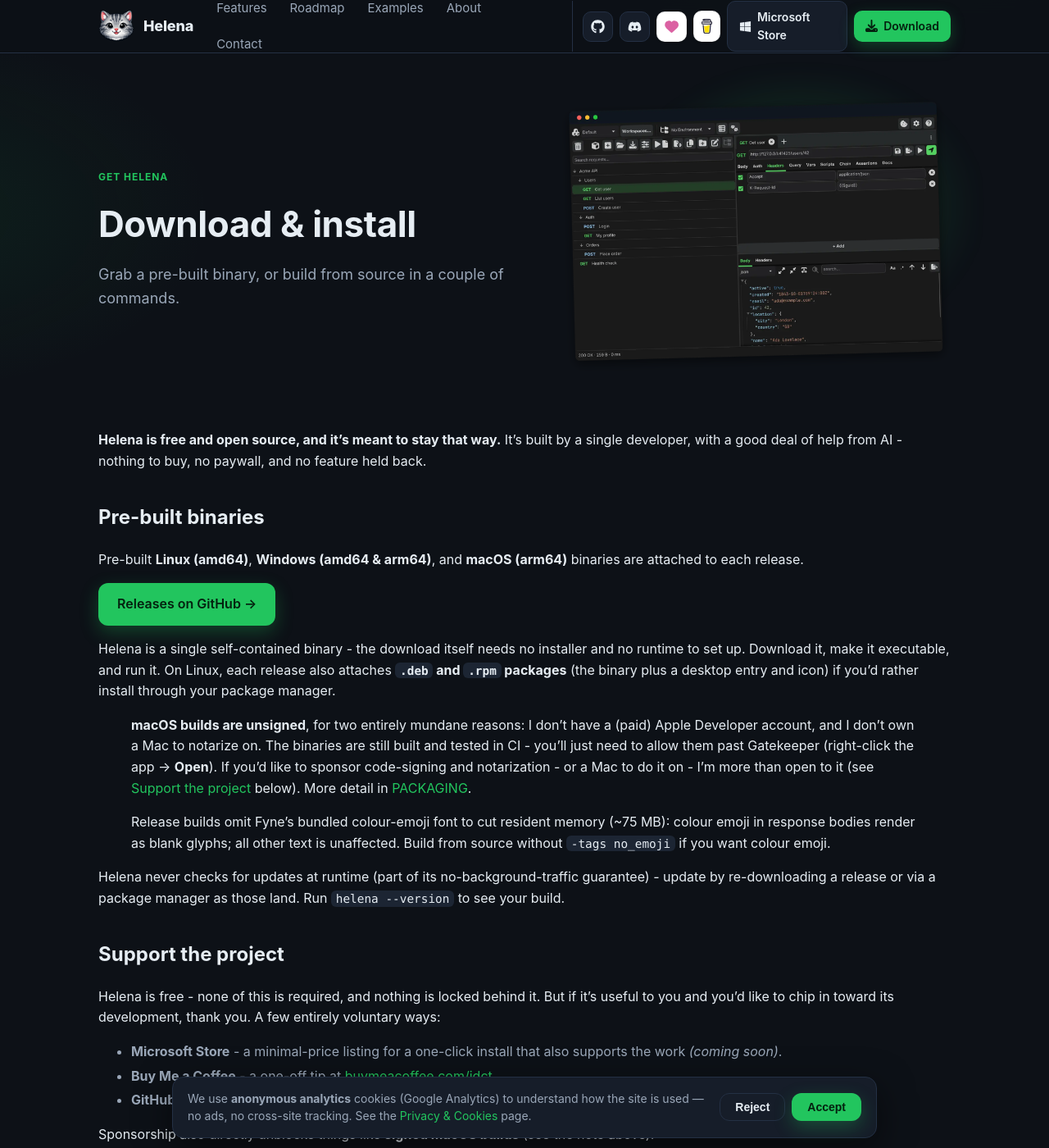
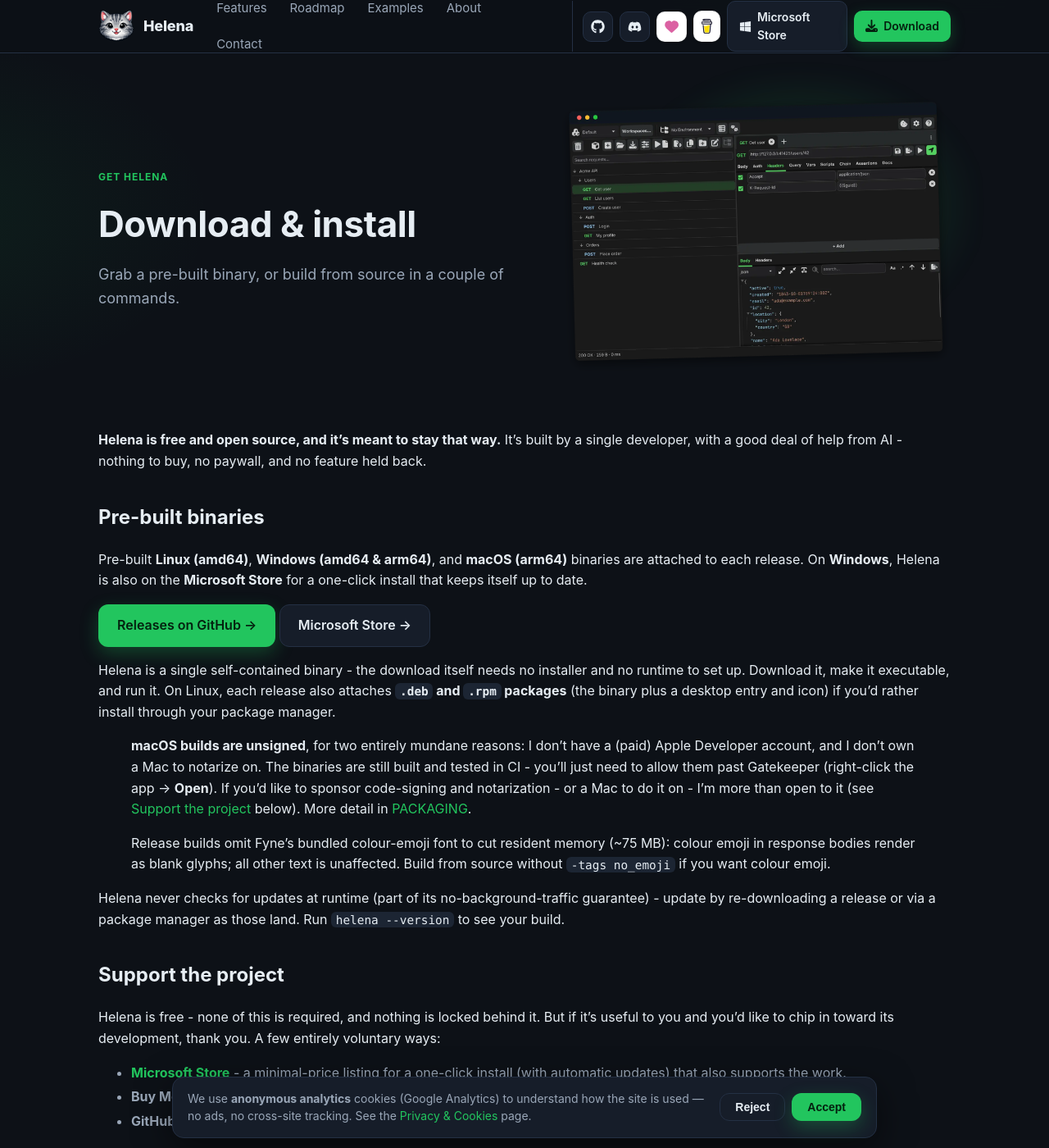
Before and after one commit to ideaconnect/helena, a Jekyll site: the page built from website/download.md, in a window 1280 px wide and 1400 px high. Shown: the whole window at 82% size. Built offline with Jekyll 4.4.1, drawn with Linux system fonts in a browser that asks for light colours.

Commit message:
website+readme: link the live Microsoft Store listing (#178)
The Microsoft Store listing (Store ID 9NWPKK6CTDR1) is now live, so flip
every "coming soon"/placeholder reference to the real listing URL.

- website: top-bar CTA now points at the live listing via a new
  `site.msstore` config var (canonical URL, no region/share params); the
  download page gains a Store install button plus an updated support
  bullet; the roadmap moves the Store out of "next" to live-now.
- README: the Download and Versioning sections link the live listing.
- packaging/windows/msix/README + CHANGELOG: record the listing as live.

```diff
--- a/website/_config.yml
+++ b/website/_config.yml
@@ -27,6 +27,9 @@
 
 repo: "https://github.com/ideaconnect/helena"
 releases: "https://github.com/ideaconnect/helena/releases"
+# Live Microsoft Store listing (Store ID 9NWPKK6CTDR1). Canonical URL with no
+# region/share query params, so the link isn't pinned to a locale or campaign.
+msstore: "https://apps.microsoft.com/detail/9NWPKK6CTDR1"
 discord: "https://discord.gg/uYsuaa8HNm"
 sponsor: "https://github.com/sponsors/ideaconnect"
 coffee: "https://buymeacoffee.com/idct"
--- a/website/_layouts/default.html
+++ b/website/_layouts/default.html
@@ -79,8 +79,8 @@
         <a class="ghost icon-only" href="{{ site.discord }}" aria-label="Join the Discord" title="Join the Discord">{% include icon-discord.svg %}</a>
         <a class="ghost icon-only sponsor" href="{{ site.sponsor }}" aria-label="Sponsor Helena on GitHub" title="Sponsor on GitHub" rel="noopener">{% include icon-sponsor.svg %}</a>
         <a class="ghost icon-only coffee" href="{{ site.coffee }}" aria-label="Buy me a coffee" title="Buy me a coffee" rel="noopener"><img class="ic-img" src="{{ '/assets/img/bmc-brand-icon.png' | relative_url }}" alt="" aria-hidden="true" width="415" height="600"></a>
-        {%- comment -%} Microsoft Store CTA (Store ID 9NWPKK6CTDR1). Points to the homepage as a placeholder while the product is in submission; once it is LIVE, swap the href for https://apps.microsoft.com/detail/9NWPKK6CTDR1 (the URL 404s until then). {%- endcomment -%}
-        <a class="ghost store" href="{{ '/' | relative_url }}" aria-label="Get Helena on the Microsoft Store" title="Get Helena on the Microsoft Store">{% include icon-store.svg %}<span>Microsoft Store</span></a>
+        {%- comment -%} Microsoft Store CTA — live listing (Store ID 9NWPKK6CTDR1), URL centralized in _config.yml as site.msstore. {%- endcomment -%}
+        <a class="ghost store" href="{{ site.msstore }}" rel="noopener" aria-label="Get Helena on the Microsoft Store" title="Get Helena on the Microsoft Store">{% include icon-store.svg %}<span>Microsoft Store</span></a>
         <a class="solid" href="{{ '/download/' | relative_url }}">{% include icon-download.svg %}<span>Download</span></a>
       </div>
     </div>
--- a/website/download.md
+++ b/website/download.md
@@ -15,9 +15,13 @@
 ## Pre-built binaries
 
 Pre-built **Linux (amd64)**, **Windows (amd64 &amp; arm64)**, and **macOS
-(arm64)** binaries are attached to each release.
+(arm64)** binaries are attached to each release. On **Windows**, Helena is also
+on the **Microsoft Store** for a one-click install that keeps itself up to date.
 
-<p><a class="btn btn-primary" href="{{ site.releases }}">Releases on GitHub →</a></p>
+<p>
+  <a class="btn btn-primary" href="{{ site.releases }}">Releases on GitHub →</a>
+  <a class="btn btn-ghost" href="{{ site.msstore }}" rel="noopener">Microsoft Store →</a>
+</p>
 
 Helena is a single self-contained binary - the download itself needs no
 installer and no runtime to set up. Download it, make it executable, and run
@@ -48,8 +52,8 @@
 if it's useful to you and you'd like to chip in toward its development, thank you.
 A few entirely voluntary ways:
 
-- **Microsoft Store** - a minimal-price listing for a one-click install that also
-  supports the work *(coming soon)*.
+- **[Microsoft Store]({{ site.msstore }})** - a minimal-price listing for a
+  one-click install (with automatic updates) that also supports the work.
 - **Buy Me a Coffee** - a one-off tip at [buymeacoffee.com/idct]({{ site.coffee }}).
 - **GitHub Sponsors** - recurring support at [github.com/sponsors/ideaconnect]({{ site.sponsor }}).
 
```
Also changed, not shown: website/roadmap.md (+1 -2 lines), CHANGELOG.md, README.md, packaging/windows/msix/README.md.
